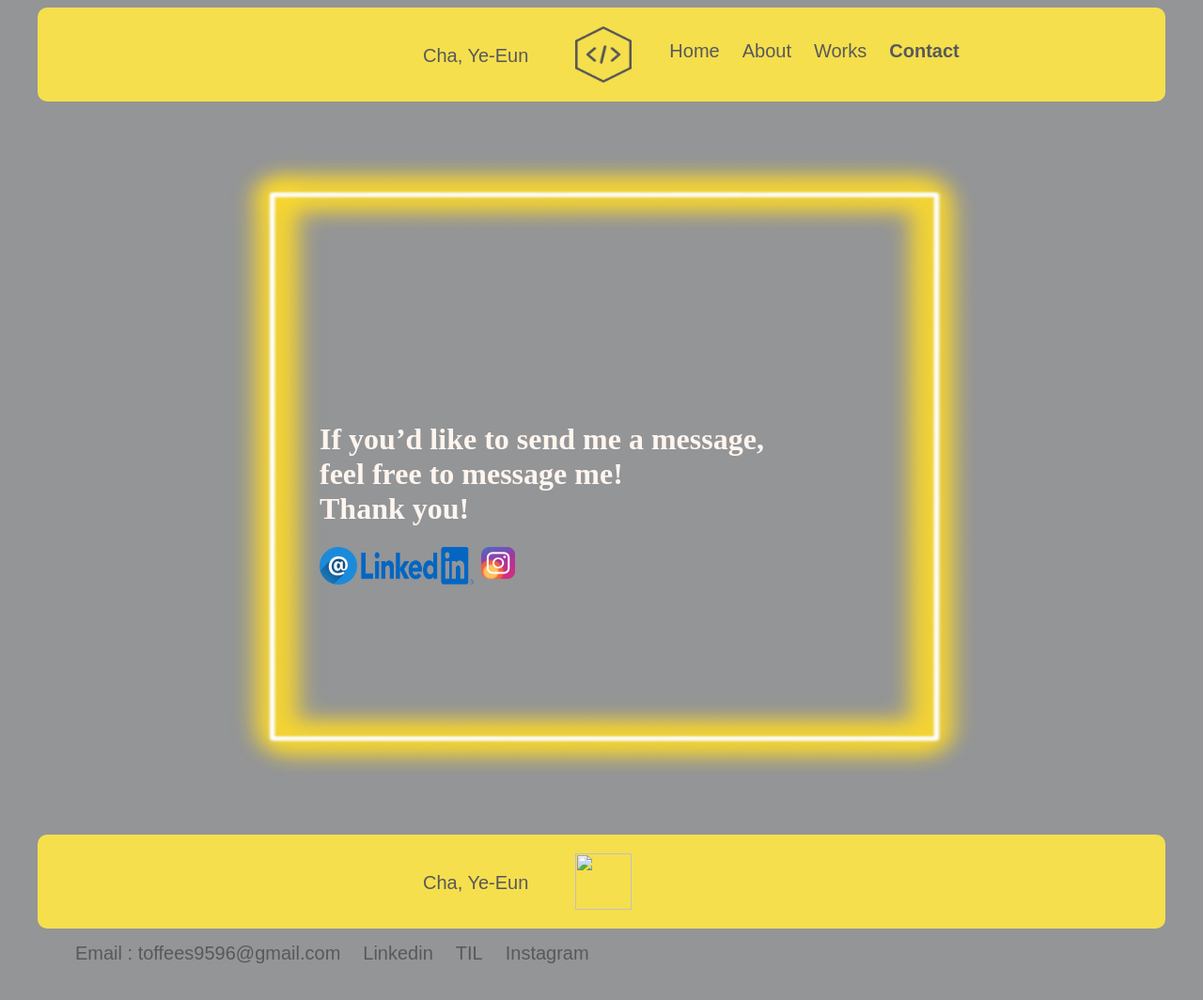
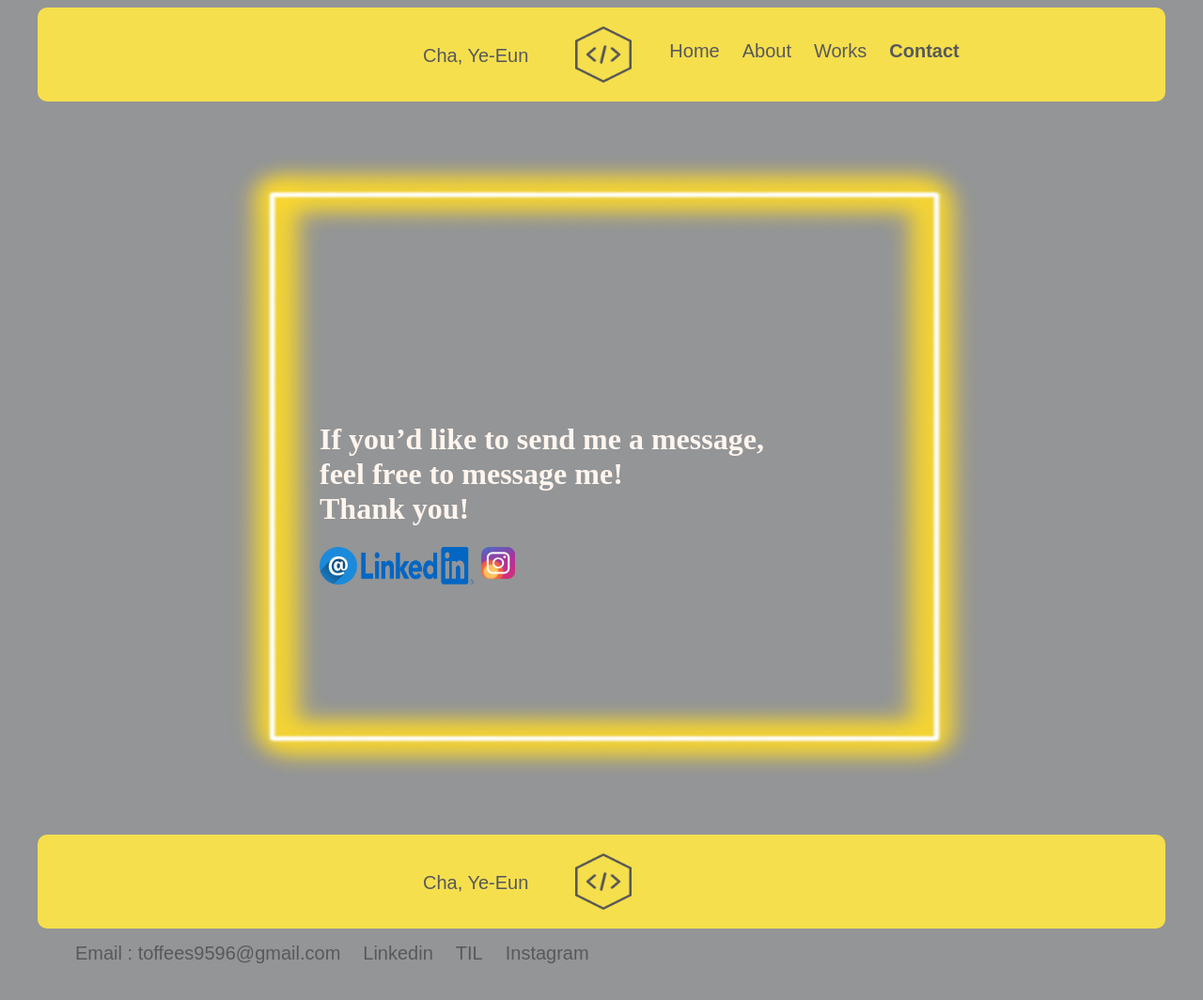
Before and after one commit to Coderchacha/portfolioweb1, a plain HTML site: page 3.html in a window 1280 px wide. Shown: the top 1064 px of the page at 94% size. Drawn offline with Linux system fonts and the light colour scheme.

Commit message:
fix link to picture

```diff
--- a/3.html
+++ b/3.html
@@ -52,7 +52,7 @@
         <div id="footer">
             <h1 id="name">Cha, Ye-Eun</h1>
 
-            <img id="logo" src="images/logo.png" width="60" height="60">
+            <img id="logo" src="logo.png" width="60" height="60">
             <div id="menu">
                 <a href="mailto:toffees9596@gmail.com">Email : toffees9596@gmail.com</a>
                 <a href="https://www.linkedin.com/in/yeeun-cha-30590916b/" target='_blank'>Linkedin</a>
```
